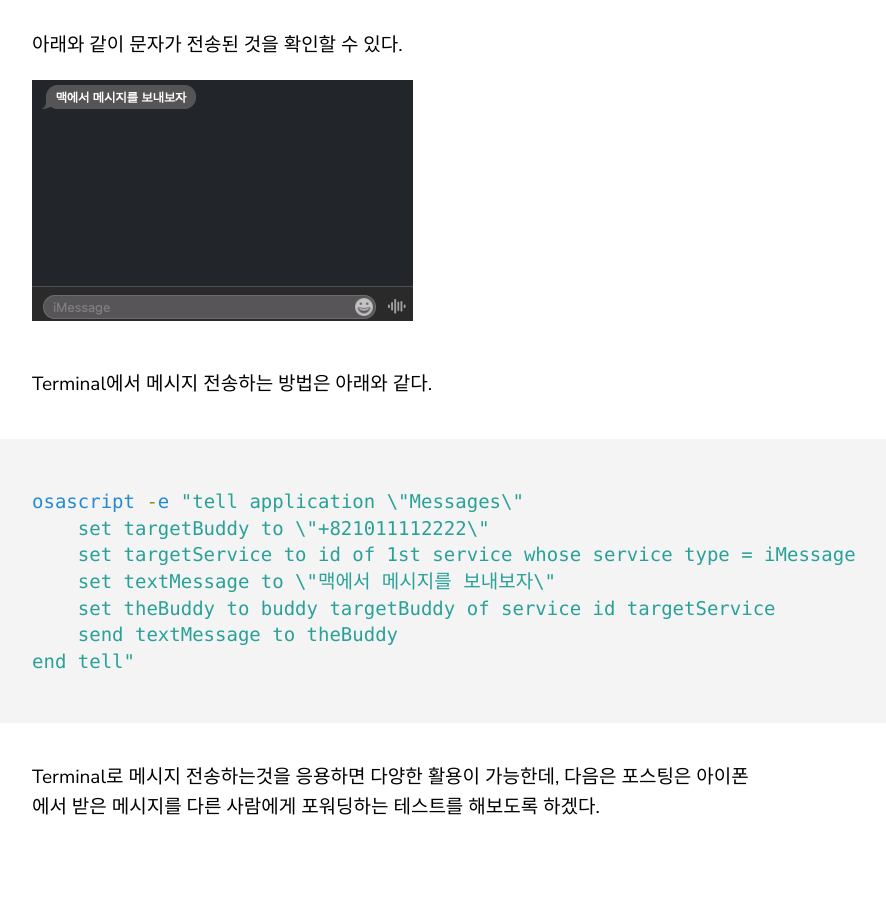
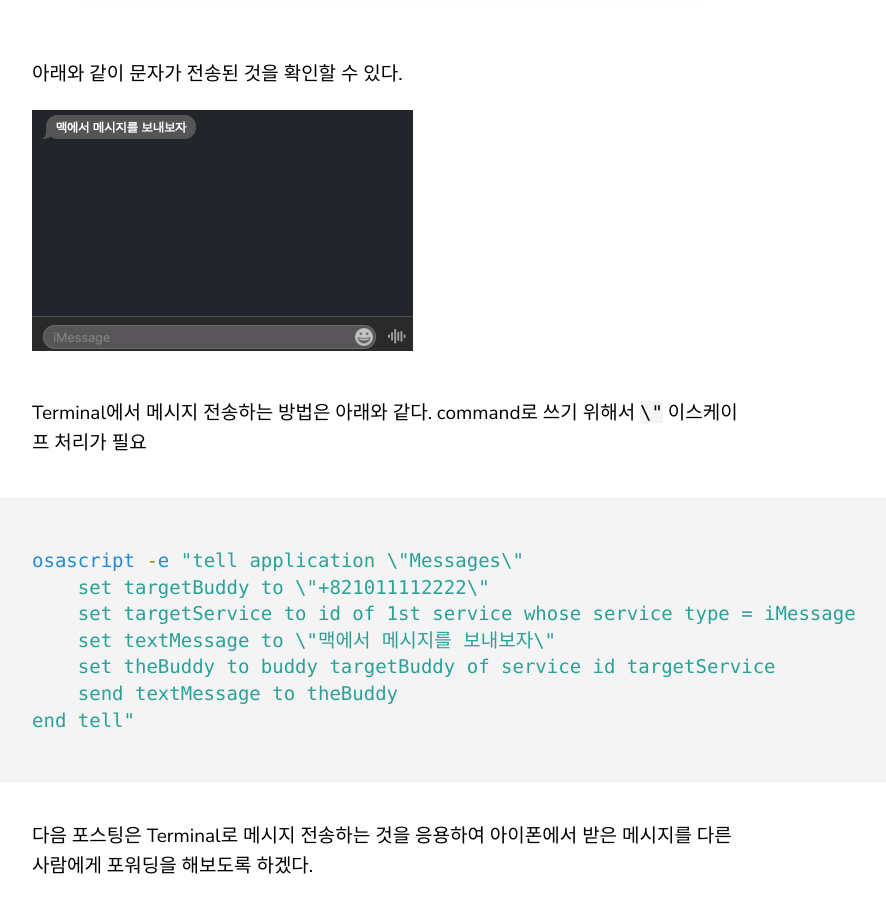
Before and after one commit to dogfootdev/dogfootdev.github.io, a Jekyll site: the page built from _posts/2019-12-02-applescript-send-message.markdown, in a window 1280 px wide and 900 px high, scrolled down 2301 px. Shown: the whole window, without its empty margins (68-954 px from the left). Built offline with Jekyll 4.4.1, drawn with Linux system fonts in a browser that asks for light colours; before the commit the page ends 3142 px from its top, so only the background shows below that; some of the changed text lies outside the part shown.

Commit message:
Update 2019-12-02-applescript-send-message.markdown
fix post

````diff
--- a/_posts/2019-12-02-applescript-send-message.markdown
+++ b/_posts/2019-12-02-applescript-send-message.markdown
@@ -21,7 +21,8 @@
 end tell
 ```
 
-targetBuddy에 메시지를 전송할 대상 번호를 적용하고
+targetBuddy에 아래와 같이 국제번호 형식에 맞춰 전화번호를 적어 준다.
+참고로 맥에서 연락처 전화번호를 보면 아래와 같이 되어 있음
 ```applescript
 set targetBuddy to "+821011112222"
 ```
@@ -39,6 +40,7 @@
 
 
 Terminal에서 메시지 전송하는 방법은 아래와 같다.
+command로 쓰기 위해서 `\"` 이스케이프 처리가 필요
 
 ```applescript
 osascript -e "tell application \"Messages\"
@@ -50,4 +52,4 @@
 end tell"
 ```
 
-Terminal로 메시지 전송하는것을 응용하면 다양한 활용이 가능한데, 다음은 포스팅은 아이폰에서 받은 메시지를 다른 사람에게 포워딩하는 테스트를 해보도록 하겠다.
+다음 포스팅은 Terminal로 메시지 전송하는 것을 응용하여 아이폰에서 받은 메시지를 다른 사람에게 포워딩을 해보도록 하겠다.
````
